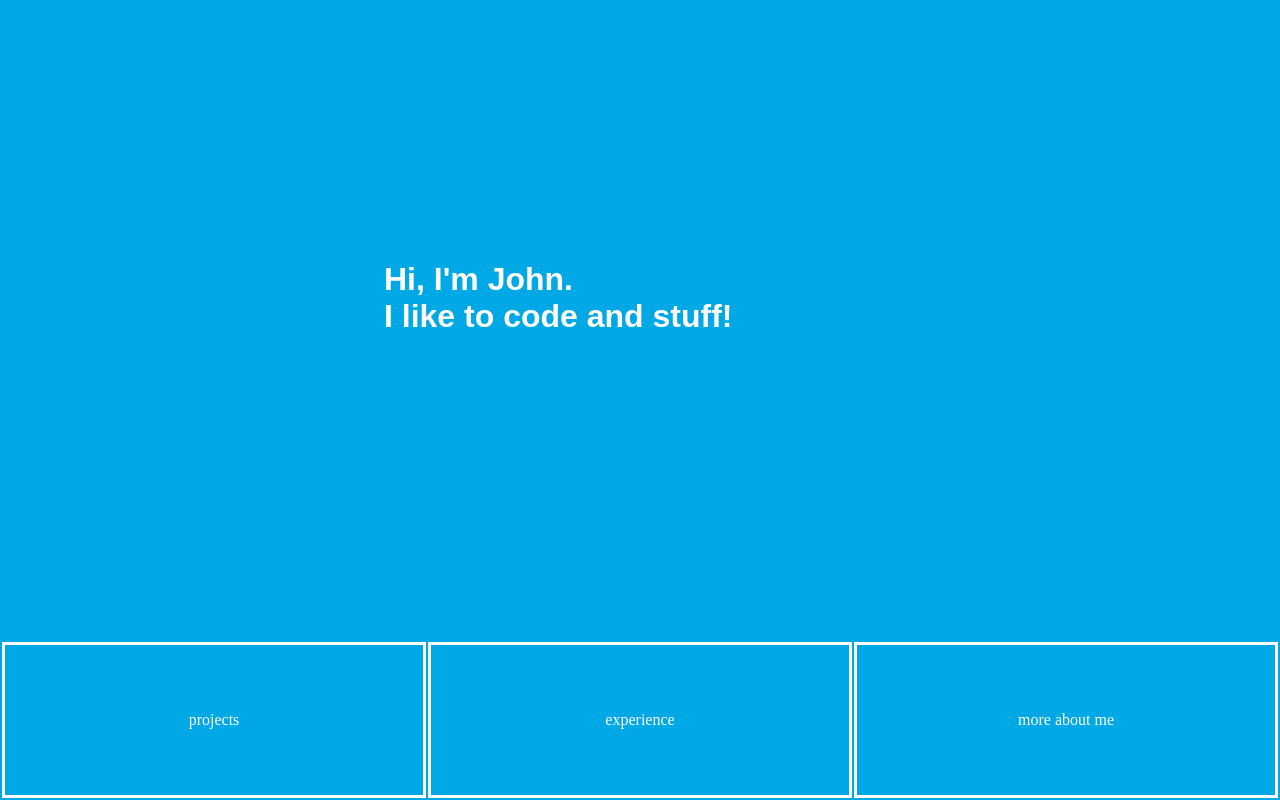
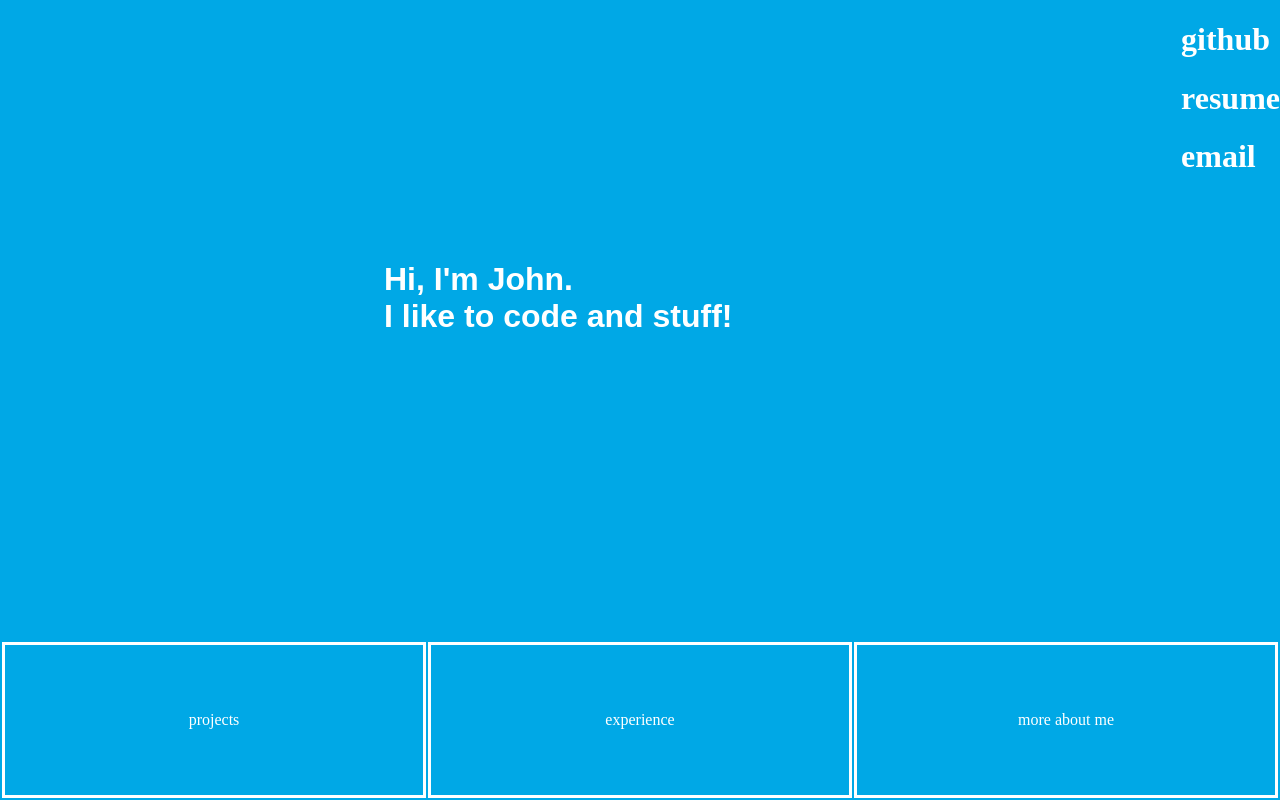
Before and after one commit to jtjanecek/jtjanecek.github.io, a plain HTML site: page index.html in a window 1280 px wide. Drawn offline with Linux system fonts and the light colour scheme.

Commit message:
Added links to resume and github, changed cursor for tds

```diff
--- a/index.html
+++ b/index.html
@@ -32,10 +32,17 @@
 	</head>
 
 			<body>
+					<div id="floating_right_col">
+							<h1><a href="http://www.github.com/jtjanecek">github</a></h1>
+							<h1> <a href="./docs/John_Janecek_web.pdf" target="_blank">resume</a></h1>
+							<h1 id="email">email</h1>
+					</div>
 
 						<div id="name">
 								<h1> Hi, I'm John.<br>I like to code and stuff! </h1>
 						</div>
+
+
 
 						<div id="categories_container">
 
--- a/index_style.css
+++ b/index_style.css
@@ -17,7 +17,21 @@ body {
 	font-family: sans-serif;
 }
 
+#floating_right_col {
+	float:right;
 
+
+}
+
+a {
+	text-decoration: none;
+	color: inherit;
+	transition: background-color 0.5s linear;
+}
+
+a:hover {
+	background-color: #0086b8;
+}
 
 
 #categories_container {
@@ -44,7 +58,7 @@ td {
 
 td:hover {
 	background-color: #0086b8;
-
+	cursor: pointer;
 }
 
 /*
```
Also changed, not shown: 1 other file.
